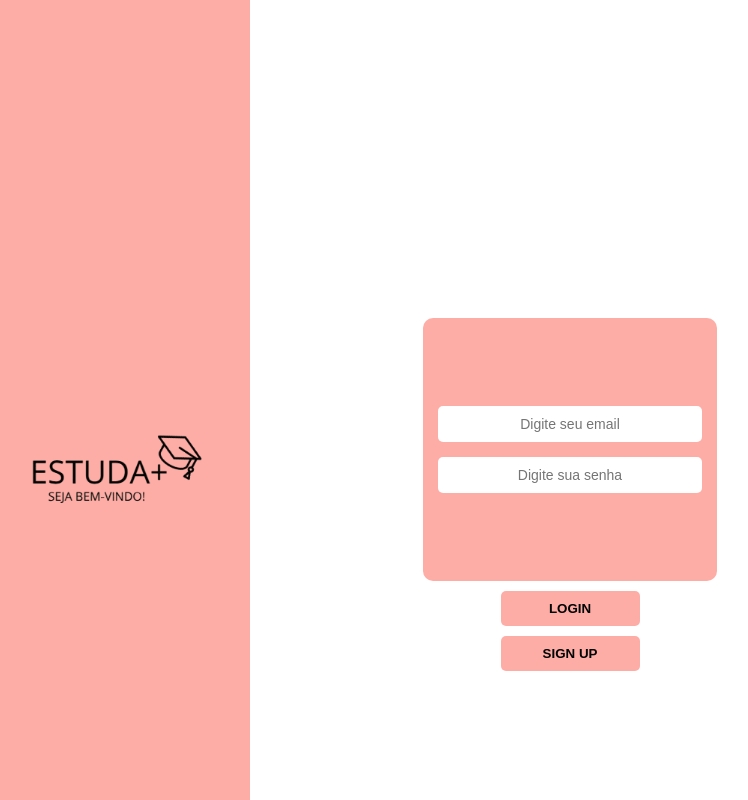
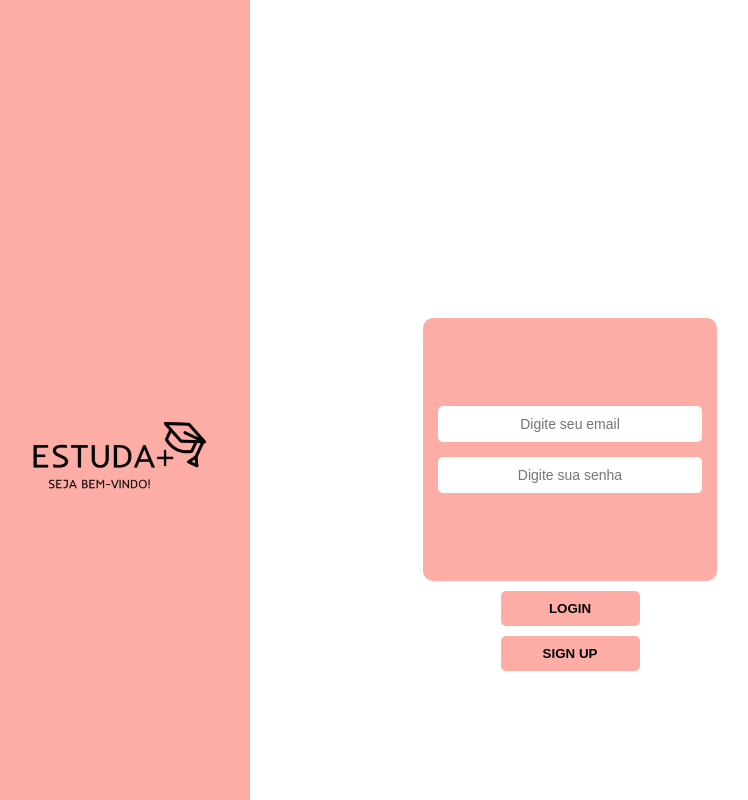
Before and after one commit to emmillykaythe/estuda-mais, a Next.js app: page / in a window 1280 px wide. Shown: the whole page, without its empty margins (70-818 px from the left). Built offline with nearby package versions, Linux system fonts and the light colour scheme.

Commit message:
ajeitei a logo

```diff
--- a/src/app/page.js
+++ b/src/app/page.js
@@ -6,7 +6,7 @@ export default function Home() {
     <div className={styles.page}>
      {/* <main className={styles.main}> */}
         <div className = {styles.abaLateral} >
-        <Image className ={styles.logo} src="/logo-inicial.png" width="350" height="350" alt="Logo" />
+        <Image className ={styles.logo} src="/logo-principal.png" width="350" height="350" alt="Logo" />
     </div>
     <div className={styles.container}>
     <div className={styles.caixaform}>
```
Also changed, not shown: public/logo-principal.png (added).
